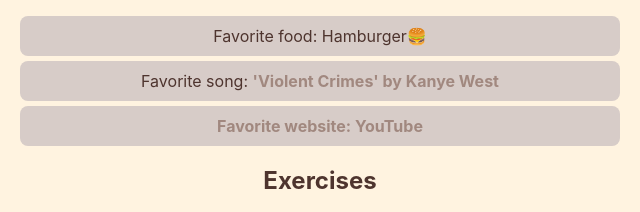
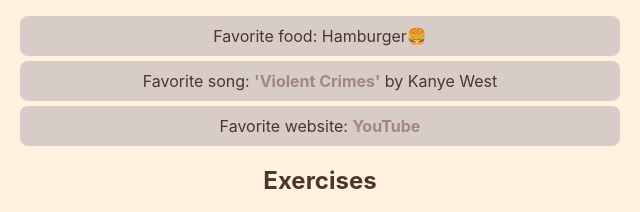
Before and after one commit to Louis-Ahn/UIdesign1, a plain HTML site: page index.html in a window 1280 px wide. Shown: the part 395-607 px from the top of the page, 320-960 px from the left. Drawn offline with Linux system fonts and the light colour scheme.

Commit message:
Update index.html

```diff
--- a/index.html
+++ b/index.html
@@ -108,7 +108,7 @@
     <h2>About Me</h2>
     <ul>
       <li>Favorite food: Hamburger🍔</li>
-      <li>Favorite song: <a href="https://www.youtube.com/watch?v=DSY7u8Jg9c0">'Violent Crimes' by Kanye West</li>
+      <li>Favorite song: <a href="https://www.youtube.com/watch?v=DSY7u8Jg9c0">'Violent Crimes'</a> by Kanye West</li>
       <li>Favorite website: <a href="https://youtube.com">YouTube</a></li>
     </ul>
 
```
